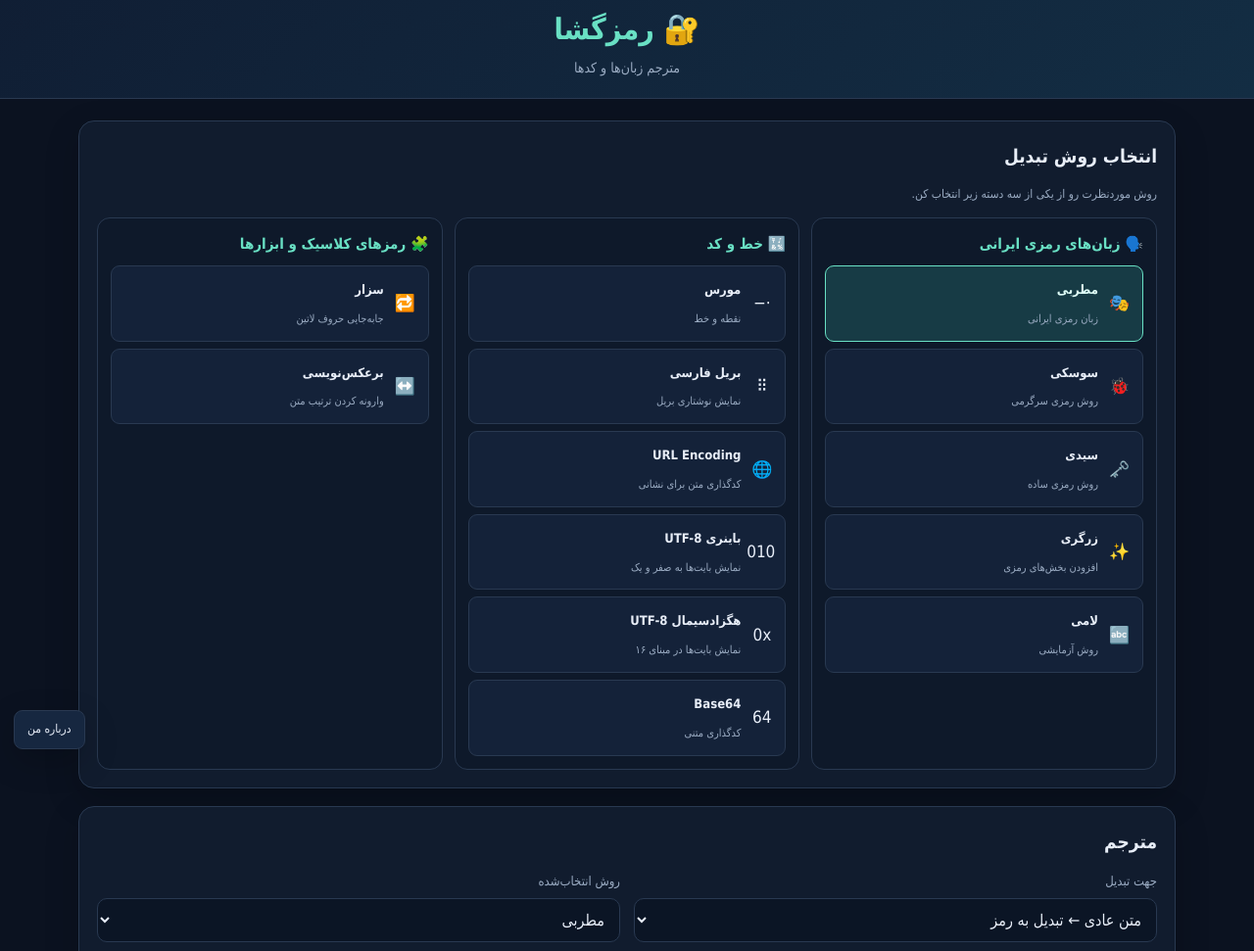
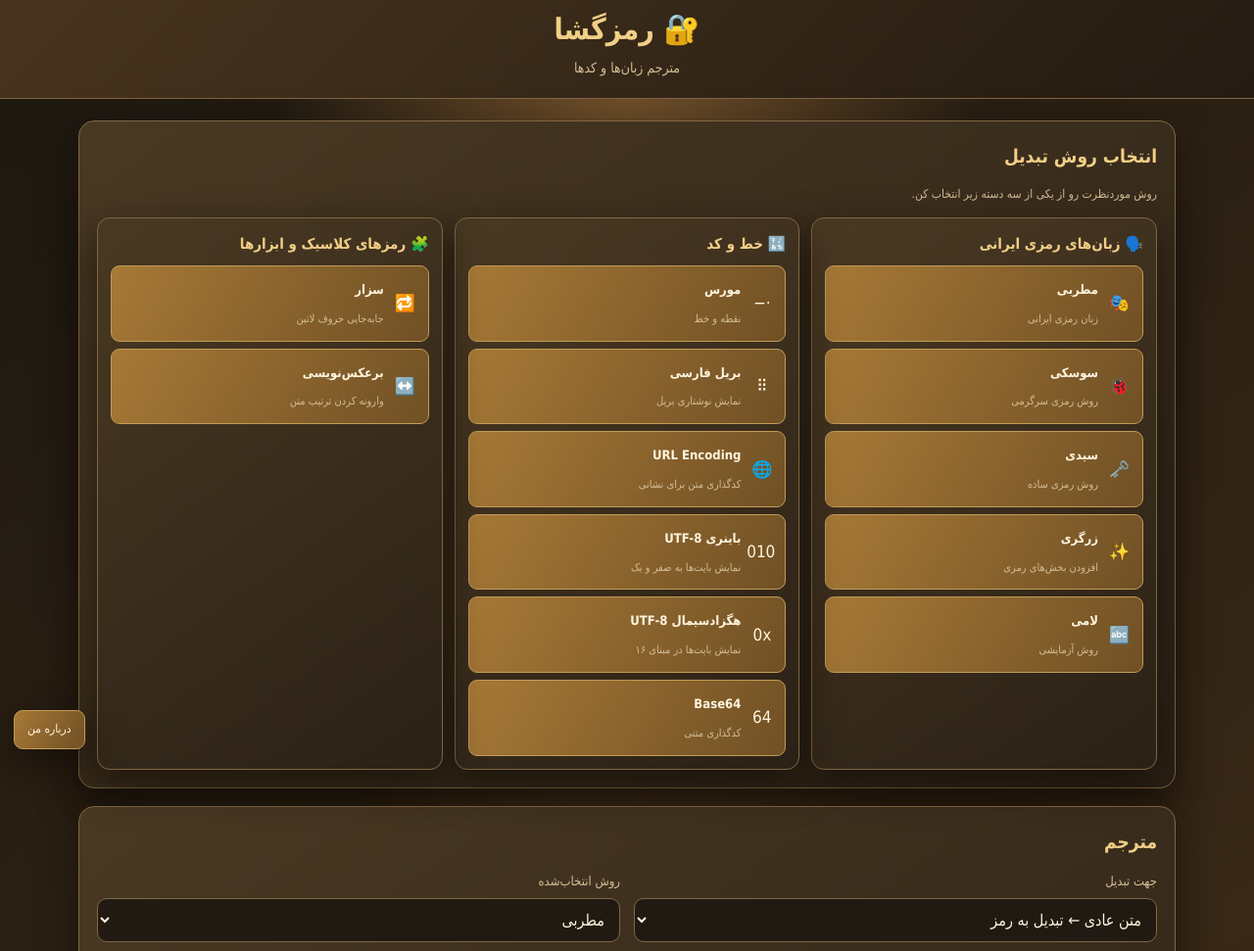
Before and after one commit to masoud73d/motarjeme-ramzi, a plain HTML site: page index.html in a window 1280 px wide. Shown: the part 21-992 px from the top of the page at 98% size. Drawn offline with Linux system fonts and the light colour scheme.

Commit message:
Redesign visual theme and improve interface styling

```diff
--- a/index.html
+++ b/index.html
@@ -60,6 +60,17 @@ footer{text-align:center;color:var(--muted);font-size:12px;padding:14px}
 .panel{padding:13px}
 textarea{min-height:115px}
 }
+
+/* MASOUD_VISUAL_REDESIGN_V1 */
+/* Secret languages: antique parchment & ink */
+:root{--bg:#211b13;--panel:#33291c;--panel2:#493824;--border:#806744;--text:#fff4dc;--muted:#d4bd96;--accent:#e7b65f;--gold:#f3d48d;--input:#211a12;--shadow:0 14px 38px #100b05aa}
+body{background:radial-gradient(ellipse at 50% 0%,#74522b 0,transparent 40%),linear-gradient(145deg,#1c1710,#382817 60%,#17120c)!important}
+header{background:linear-gradient(135deg,#49351f,#241b12)!important;border-color:#806744!important}
+.panel,.language-group{background:linear-gradient(145deg,#493923,#2b2116)!important;border-color:#806744!important;box-shadow:0 16px 40px #100a05aa!important}
+h2,h3,.brand{color:#f1cf86!important}
+button,.primary,.method.active{background:linear-gradient(120deg,#a77936,#705025)!important;border-color:#c39b57!important;color:#fff5df!important}
+textarea,select{background:#211a12!important;border-color:#806744!important;color:#fff4dc!important}
+
 </style>
 </head>
 <body>
```
